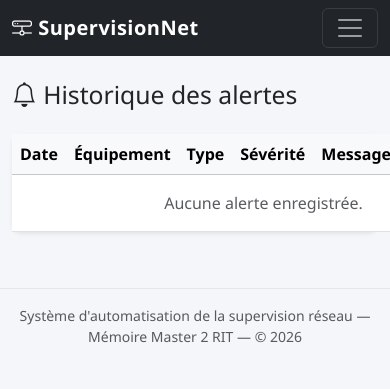
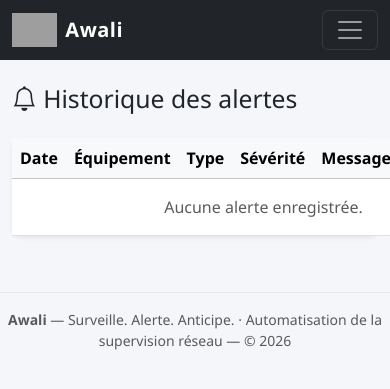
Before and after one commit to esperanceykouassi-bit/Supervision-reseau, a Flask app: page /alertes in a window 390 px wide; the page is wider, and only the part inside the window is pictured. Shown: the top 389 px of that part. Run offline with Flask 3, Linux system fonts and the light colour scheme; a user stored in the database is signed in; data comes from the database, SQL or seed files in the repository; data that the repository does not hold is empty; grey boxes are pictures that could not be loaded.

Commit message:
Rebranding Awali : dashboard (navbar + page de connexion + footer) et appli mobile, avec emplacement du logo

```diff
--- a/mobile/android/app/src/main/res/values/strings.xml
+++ b/mobile/android/app/src/main/res/values/strings.xml
@@ -1,3 +1,3 @@
 <resources>
-    <string name="app_name">SupervisionNet</string>
+    <string name="app_name">Awali</string>
 </resources>
--- a/src/templates/base.html
+++ b/src/templates/base.html
@@ -16,8 +16,10 @@
 {% if session.utilisateur %}
 <nav class="navbar navbar-expand-lg navbar-dark bg-dark">
   <div class="container-fluid">
-    <a class="navbar-brand fw-bold" href="{{ url_for('dashboard') }}">
-      <i class="bi bi-hdd-network"></i> SupervisionNet
+    <a class="navbar-brand fw-bold d-flex align-items-center" href="{{ url_for('dashboard') }}">
+      <img src="{{ url_for('static', filename='img/logo-awali.png') }}" alt="Awali" height="34" class="me-2"
+           onerror="this.style.display='none'">
+      Awali
     </a>
     <button class="navbar-toggler" data-bs-toggle="collapse" data-bs-target="#menu">
       <span class="navbar-toggler-icon"></span>
@@ -53,7 +55,7 @@
 </main>
 
 <footer class="text-center text-muted py-3 small">
-  Système d'automatisation de la supervision réseau — Mémoire Master 2 RIT — &copy; 2026
+  <strong>Awali</strong> — Surveille. Alerte. Anticipe. · Automatisation de la supervision réseau — &copy; 2026
 </footer>
 
 <script src="https://cdn.jsdelivr.net/npm/bootstrap@5.3.3/dist/js/bootstrap.bundle.min.js"></script>
```
Also changed, not shown: src/templates/login.html (+7 -2 lines), src/static/img/README.txt (added), 1 other file.
